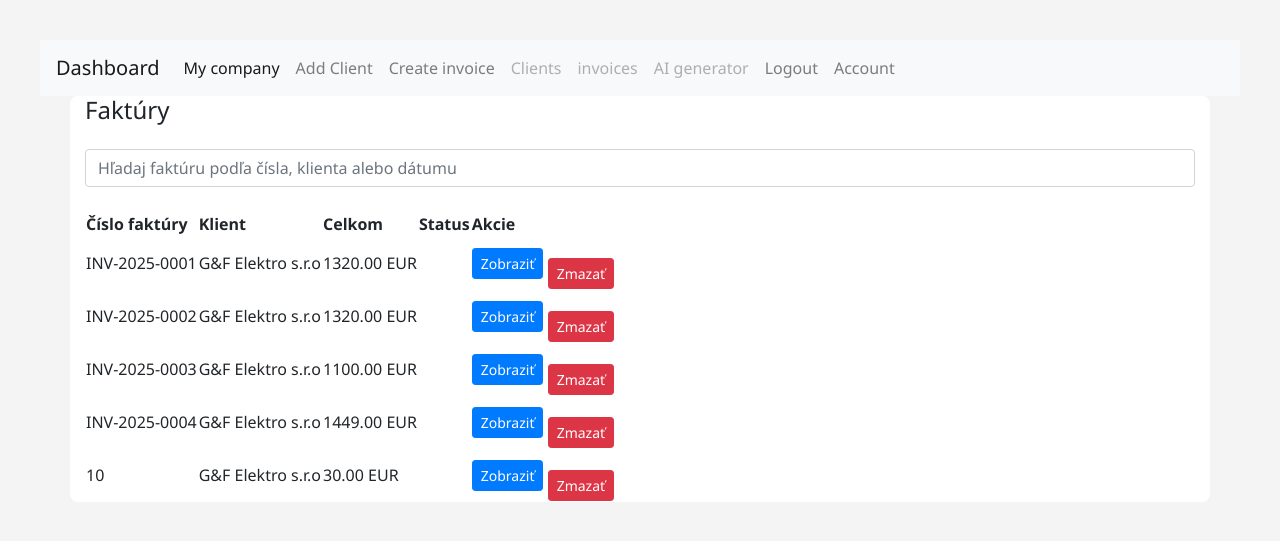
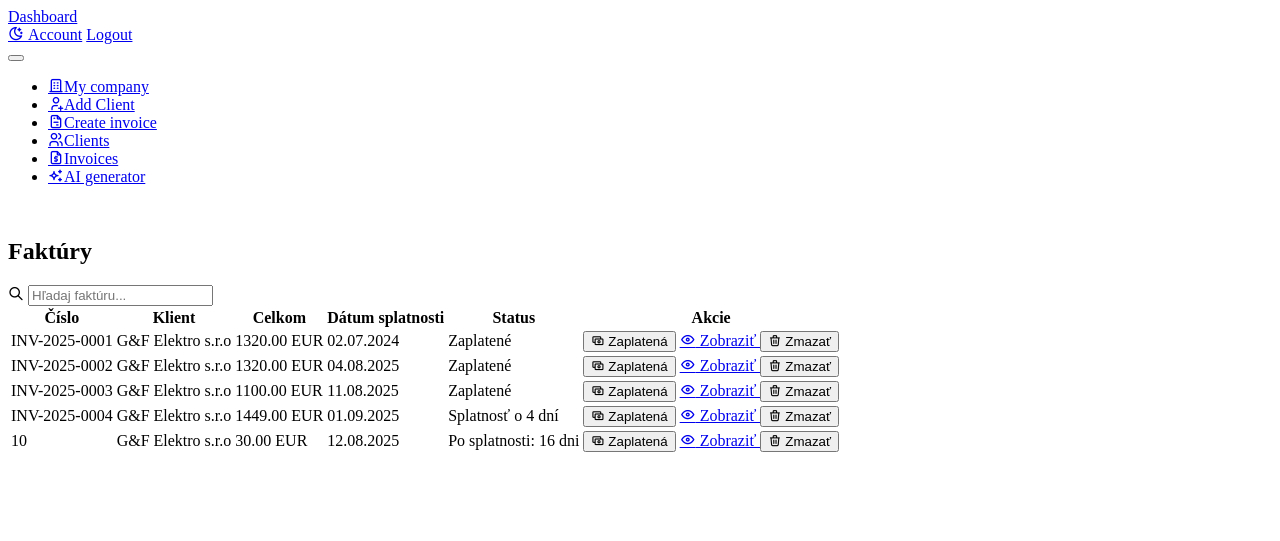
Before and after one commit to jozo252/invoice_maker, a Flask app: page /invoices in a window 1280 px wide. Shown: the top 541 px of the page. Run offline with Flask 3, Linux system fonts and the light colour scheme; a user stored in the database is signed in; some libraries are stand-ins or nearby versions.

Commit message:
status faktúr
statusy faktur funguju+graf na revenue

```diff
--- a/routes.py
+++ b/routes.py
@@ -1,5 +1,5 @@
 from flask import Blueprint, render_template, request, redirect, url_for,session, flash, send_file, abort
-from models import Client, Invoice, Company, InvoiceItem, User
+from models import Client, Invoice, Company, InvoiceItem, User, InvoiceStatus
 from datetime import datetime, timezone
 from difflib import get_close_matches
 from ai_chat import invoice_maker
@@ -10,6 +10,7 @@
 import stripe
 from dotenv import load_dotenv
 from app import CSRFProtect, csrf
+import matplotlib.pyplot as plt
 
 
 
@@ -20,8 +21,15 @@
 main = Blueprint('main', __name__)
 
 
+
+
+
+
+# Initialize Stripe with your secret key
 #stripe.api_key = os.getenv('STRIPE_SECRET_KEY')
 stripe.api_key = 'sk_test_51RkrGoR3i42rl2ZpoVRD8uvf3DXr6Efj4AnqJ3pl5n2cg7JdS1VExdqPhC6Vox6SFYM5RMj3K7rqRG61RF7wCQOI00gYHXgMSD'
+
+
 
 
 @main.route('/account')
@@ -126,6 +134,10 @@
 
 
 
+
+# Registration and Login Routes
+
+
 @main.route('/register', methods=['GET', 'POST'])
 def register():
     form = RegistrationForm()
@@ -182,10 +194,31 @@
 @login_required
 def dashboard():
     invoices = Invoice.query.filter_by(user_id=current_user.id).order_by(Invoice.date.desc()).limit(5).all()
-    return render_template('dashboard.html', invoices=invoices)
+    return render_template('dashboard.html', invoices=invoices, InvoiceStatus=InvoiceStatus)
 
 
+@main.route('/graph')
+@login_required
+def dashboard_graph():
+    invoices = Invoice.query.filter_by(user_id=current_user.id).all()
+    if not invoices:
+        return "No invoices found for graphing.", 404
 
+    dates = [invoice.date for invoice in invoices]
+    total_costs = [invoice.total_cost for invoice in invoices]
+
+    plt.figure(figsize=(10, 5))
+    plt.plot(dates, total_costs, marker='o')
+    plt.title('Total Costs Over Time')
+    plt.xlabel('Date')
+    plt.ylabel('Total Cost')
+    plt.xticks(rotation=45)
+
+    graph_path = 'static/dashboard_graph.png'
+    plt.savefig(graph_path)
+    plt.close()
+
+    return send_file(graph_path, mimetype='image/png')
 
 
 @main.route('/')
@@ -401,6 +434,33 @@
     return render_template('my_company.html', company=company)
 
 
+@main.route("/invoice/<int:id>/mark_paid", methods=["POST"])
+@login_required
+def mark_invoice_paid(id):
+    invoice = Invoice.query.filter_by(id=id, user_id=current_user.id).first_or_404()
+    invoice.status = "paid"   # assuming status is String, not Enum
+    db.session.commit()
+    flash(f"Faktúra {invoice.invoice_number} bola označená ako zaplatená.", "success")
+    return redirect(url_for("main.list_invoices"))
+
+@main.route("/invoice/<int:id>/overdue")
+@login_required
+def mark_invoice_overdue(id):
+    invoice = Invoice.query.filter_by(id=id, user_id=current_user.id).first_or_404()
+    if invoice.status == "paid":
+        flash(f"Faktúra {invoice.invoice_number} je už zaplatená a nemôže byť označená ako oneskorená.", "warning")
+        return redirect(url_for("main.list_invoices"))
+    if invoice.due_date >= datetime.now(timezone.utc).date():
+        flash(f"Faktúra {invoice.invoice_number} ešte nie je po termíne splatnosti.", "warning")
+        return redirect(url_for("main.list_invoices"))
+    # Ak je faktúra oneskorená, nastavíme status na "overdue"
+    invoice.status = "overdue"  # assuming status is String, not Enum
+    db.session.commit()
+    flash(f"Faktúra {invoice.invoice_number} bola označená ako oneskorená.", "success")
+    return redirect(url_for("main.list_invoices"))
+
+
+
 
 @main.route('/add_invoice', methods=['GET', 'POST'])
 @login_required
@@ -443,7 +503,8 @@
 
             client_id=int(request.form['client_id']),
             company_id=int(request.form['company_id']),
-            created_at=datetime.now(timezone.utc)
+            created_at=datetime.now(timezone.utc),
+            status=InvoiceStatus.unpaid  # Default status
         )
 
         db.session.add(invoice)
@@ -493,7 +554,12 @@
 @main.route('/invoices')
 @login_required
 def list_invoices():
-    return render_template('invoices.html', invoices=Invoice.query.filter_by(user_id=current_user.id).all())
+    invoices = Invoice.query.filter_by(user_id=current_user.id).all()
+    return render_template(
+        'invoices.html',
+        invoices=invoices,
+        InvoiceStatus=InvoiceStatus  # tu pošleš enum do šablóny
+    )
 
 @main.route('/ai_invoice', methods=['GET', 'POST'])
 @login_required
--- a/templates/base.html
+++ b/templates/base.html
@@ -1,165 +1,98 @@
 <!DOCTYPE html>
-<html lang="en">
+<html lang="en" data-bs-theme="light">
 <head>
-<link rel="stylesheet" href="https://cdn.jsdelivr.net/npm/bootstrap@4.0.0/dist/css/bootstrap.min.css" integrity="sha384-Gn5384xqQ1aoWXA+058RXPxPg6fy4IWvTNh0E263XmFcJlSAwiGgFAW/dAiS6JXm" crossorigin="anonymous">
-<link rel="stylesheet" href="https://cdnjs.cloudflare.com/ajax/libs/font-awesome/6.4.0/css/all.min.css">
+  <meta charset="UTF-8" />
+  <meta name="viewport" content="width=device-width,initial-scale=1" />
+  <title>{% block title %}App{% endblock %}</title>
 
-    <meta charset="UTF-8">
-    <meta name="viewport" content="width=device-width, initial-scale=1.0">
-    <title>Document</title>
-<style>
+  <!-- Tabler 1.4.0 -->
+  <link href="https://cdn.jsdelivr.net/npm/@tabler/core@1.4.0/dist/css/tabler.min.css" rel="stylesheet">
+  <link href="https://cdn.jsdelivr.net/npm/@tabler/icons-webfont@latest/tabler-icons.min.css" rel="stylesheet">
 
-     body {
-            font-family: 'Segoe UI', sans-serif;
-            background: #f4f4f4;
-            padding: 40px;
-        }
-        .container {
-            margin: auto;
-            background: #fff;
-            border-radius: 8px;
-        }
-        h1 {
-            margin-bottom: 20px;
-        }
-        label {
-            display: block;
-            margin-top: 15px;
-            font-weight: bold;
-        }
-        input {
-            width: 100%;
-            padding: 8px;
-            margin-top: 5px;
-            border-radius: 4px;
-            border: 1px solid #ccc;
-        }
-        button {
-            margin-top: 20px;
-            padding: 10px 20px;
-            background: #007bff;
-            border: none;
-            color: white;
-            border-radius: 4px;
-            cursor: pointer;
-        }
-        button:hover {
-            background: #0056b3;
-        }
-        .clients-list {
-            margin-top: 50px;
-        }
-        .client {
-            border-bottom: 1px solid #ddd;
-        }
-        .client:last-child {
-            border-bottom: none;
-        }
+  <style>
+    /* Žádné tvrdé barvy – použijeme Tabler proměnné, aby fungoval dark mode */
+    body { background: var(--tblr-bg-surface); }
 
-
-
-        .header {
-            display: flex;
-            justify-content: space-between;
-        }
-
-        h1 {
-            font-size: 24px;
-            margin-bottom: 20px;
-        }
-        .info p, .company p, .client p {
-            margin: 5px 0;
-        }
-        .details {
-            width: 100%;
-            border-collapse: collapse;
-            margin: 30px 0;
-        }
-        .details th, .details td {
-            padding: 10px;
-            border: 1px solid #ddd;
-        }
-        .details th {
-            background-color: #f0f0f0;
-            text-align: left;
-        }
-        .total {
-            text-align: right;
-            font-size: 18px;
-            font-weight: bold;
-        }
-        .footer {
-            text-align: center;
-            color: #888;
-            font-size: 12px;
-            margin-top: 40px;
-        }
-        .signature-section {
-            margin-top: 60px;
-        }
-        .signature-row {
-            display: flex;
-            justify-content: space-between;
-            margin-top: 40px;
-        }
-        .signature-block {
-            width: 45%;
-            text-align: left;
-        }
-        .signature-line {
-            margin-top: 40px;
-            border-bottom: 1px solid #000;
-            height: 2px;
-        }
-    </style>
-</style>
+    /* Volitelně: sjednocený povrch můžeš dělat kartami, ne custom pozadím */
+    .content-wrap { /* jen odsazení kontejneru */
+      padding-top: 1rem;
+      padding-bottom: 1rem;
+    }
+  </style>
 </head>
 <body>
-<nav class="navbar navbar-expand-lg navbar-light bg-light">
-  <a class="navbar-brand" href="/dashboard">Dashboard</a>
-  <button class="navbar-toggler" type="button" data-toggle="collapse" data-target="#navbarNav" aria-controls="navbarNav" aria-expanded="false" aria-label="Toggle navigation">
-    <span class="navbar-toggler-icon"></span>
-  </button>
-  <div class="collapse navbar-collapse" id="navbarNav">
-    <ul class="navbar-nav">
-      <li class="nav-item active">
-        <a class="nav-link" href="/my_company">My company <span class="sr-only">(current)</span></a>
-      </li>
-      <li class="nav-item">
-        <a class="nav-link" href="/add_client">Add Client</a>
-      </li>
-      <li class="nav-item">
-        <a class="nav-link" href="/add_invoice">Create invoice</a>
-      </li>
-      <li class="nav-item">
-        <a class="nav-link disabled" href="/clients">Clients</a>
-      </li>
-      <li class="nav-item">
-        <a class="nav-link disabled" href="/invoices">invoices</a>
-      </li>
-      <li class="nav-item">
-        <a class="nav-link disabled" href="/ai_invoice">AI generator</a>
-      </li>
-    <li class="nav-item">
-  <a class="nav-link" href="{{ url_for('main.logout') }}">Logout</a>
-      </li>
+  <div class="page">
+    <!-- Navbar -->
+    <header class="navbar navbar-expand-md navbar-light border-bottom d-print-none">
+      <div class="container-xl">
+        <a class="navbar-brand" href="/dashboard">
+          <span class="navbar-brand-text">Dashboard</span>
+        </a>
 
-     <li class="nav-item">
-  <a class="nav-link" href="{{ url_for('main.account') }}">Account</a>
-      </li>
+        <div class="navbar-nav flex-row order-md-last">
+          <!-- Theme toggle -->
+          <a href="#" class="nav-link px-2" id="theme-toggle" title="Toggle theme" aria-label="Toggle theme">
+            <i class="ti ti-moon-stars"></i>
+          </a>
+          <a class="nav-link px-2" href="{{ url_for('main.account') }}">Account</a>
+          <a class="nav-link px-2" href="{{ url_for('main.logout') }}">Logout</a>
+        </div>
 
+        <button class="navbar-toggler" type="button" data-bs-toggle="collapse" data-bs-target="#navbar-menu">
+          <span class="navbar-toggler-icon"></span>
+        </button>
 
-    </ul>
+        <div class="collapse navbar-collapse" id="navbar-menu">
+          <ul class="navbar-nav">
+            <li class="nav-item"><a class="nav-link" href="/my_company"><i class="ti ti-building"></i><span class="ms-2">My company</span></a></li>
+            <li class="nav-item"><a class="nav-link" href="/add_client"><i class="ti ti-user-plus"></i><span class="ms-2">Add Client</span></a></li>
+            <li class="nav-item"><a class="nav-link" href="/add_invoice"><i class="ti ti-file-invoice"></i><span class="ms-2">Create invoice</span></a></li>
+            <li class="nav-item"><a class="nav-link" href="/clients"><i class="ti ti-users"></i><span class="ms-2">Clients</span></a></li>
+            <li class="nav-item"><a class="nav-link" href="/invoices"><i class="ti ti-file-dollar"></i><span class="ms-2">Invoices</span></a></li>
+            <li class="nav-item"><a class="nav-link" href="/ai_invoice"><i class="ti ti-sparkles"></i><span class="ms-2">AI generator</span></a></li>
+          </ul>
+        </div>
+      </div>
+    </header>
+
+    <!-- Content -->
+    <div class="page-wrapper">
+      <div class="container-fluid content-wrap">
+        <!-- Používej karty místo vlastních bílých boxů -->
+        <div class="card card-body">
+          {% block content %}{% endblock %}
+        </div>
+      </div>
+    </div>
   </div>
-</nav>
 
-  <div class="container">
-      {% block content %}
-      {% endblock %}
-    </div>
+  <!-- Tabler JS -->
+  <script src="https://cdn.jsdelivr.net/npm/@tabler/core@1.4.0/dist/js/tabler.min.js"></script>
 
-<script src="https://code.jquery.com/jquery-3.2.1.slim.min.js" integrity="sha384-KJ3o2DKtIkvYIK3UENzmM7KCkRr/rE9/Qpg6aAZGJwFDMVNA/GpGFF93hXpG5KkN" crossorigin="anonymous"></script>
-<script src="https://cdn.jsdelivr.net/npm/popper.js@1.12.9/dist/umd/popper.min.js" integrity="sha384-ApNbgh9B+Y1QKtv3Rn7W3mgPxhU9K/ScQsAP7hUibX39j7fakFPskvXusvfa0b4Q" crossorigin="anonymous"></script>
-<script src="https://cdn.jsdelivr.net/npm/bootstrap@4.0.0/dist/js/bootstrap.min.js" integrity="sha384-JZR6Spejh4U02d8jOt6vLEHfe/JQGiRRSQQxSfFWpi1MquVdAyjUar5+76PVCmYl" crossorigin="anonymous"></script>
+  <!-- Theme toggler: light/dark, s perzistencí -->
+  <script>
+    (function(){
+      const KEY = 'theme'; // 'light' | 'dark' | 'auto'
+      const root = document.documentElement;
+      const apply = (mode) => {
+        if (mode === 'auto') {
+          const prefersDark = window.matchMedia('(prefers-color-scheme: dark)').matches;
+          root.setAttribute('data-bs-theme', prefersDark ? 'dark' : 'light');
+        } else {
+          root.setAttribute('data-bs-theme', mode);
+        }
+      };
+      apply(localStorage.getItem(KEY) || 'light');
+      document.getElementById('theme-toggle')?.addEventListener('click', (e)=>{
+        e.preventDefault();
+        const cur = root.getAttribute('data-bs-theme') || 'light';
+        const next = cur === 'light' ? 'dark' : 'light';
+        localStorage.setItem(KEY, next);
+        apply(next);
+      });
+      // Pokud chceš AUTO reagující na systém, nastav initial na 'auto' a odkomentuj:
+      // window.matchMedia('(prefers-color-scheme: dark)').addEventListener('change', ()=> apply(localStorage.getItem(KEY) || 'auto'));
+    })();
+  </script>
 </body>
 </html>
--- a/templates/invoices.html
+++ b/templates/invoices.html
@@ -1,68 +1,84 @@
 {% extends "base.html" %}
-
 {% block title %}Faktúry{% endblock %}
 
-{% block styles %}
-<style>
-  /* Escapes any .container max-width */
-  .full-bleed {
-    width: 100vw;
-    margin-left: calc(50% - 50vw);
-    margin-right: calc(50% - 50vw);
-  }
-
-  .invoices-wrap {
-    padding: 0 24px; /* keep some breathing room on wide screens */
-  }
-
-  table { width: 100%; border-collapse: collapse; }
-  th, td { padding: 12px; border-bottom: 1px solid #ddd; text-align: left; }
-  th { background: #f8f9fa; }
-  .btn { margin-right: 6px; }
-
-
-
-</style>
-{% endblock %}
-
 {% block content %}
-<div class="full-bleed">
-  <div class="invoices-wrap">
-    <h1 class="mb-4">Faktúry</h1>
-
-    <input type="text" id="invoiceSearch" class="form-control mb-4"
-           placeholder="Hľadaj faktúru podľa čísla, klienta alebo dátumu">
+<div class="card">
+  <div class="card-header">
+    <div class="row w-100 align-items-center">
+      <div class="col">
+        <h2 class="card-title mb-0">Faktúry</h2>
+      </div>
+      <div class="col-auto ms-auto">
+        <div class="input-icon">
+          <span class="input-icon-addon"><i class="ti ti-search"></i></span>
+          <input id="invoiceSearch" type="text" class="form-control" placeholder="Hľadaj faktúru...">
+        </div>
+      </div>
+    </div>
+  </div>
 
   {% if message %}
-      <div class="alert alert-success">{{ message }}</div>
+    <div class="alert alert-success m-3">{{ message }}</div>
   {% endif %}
 
   {% if invoices %}
   <div class="table-responsive">
-      <table>
+    <table class="table table-vcenter">
       <thead>
         <tr>
-            <th>Číslo faktúry</th>
+          <th>Číslo</th>
           <th>Klient</th>
-            <th>Celkom</th>
+          <th class="text-end">Celkom</th>
+          <th>Dátum splatnosti</th>
           <th>Status</th>
-            <th>Akcie</th>
+          <th class="text-nowrap">Akcie</th>
         </tr>
       </thead>
       <tbody id="invoicesList">
         {% for invoice in invoices %}
         <tr>
-            <td>{{ invoice.invoice_number }}</td>
-            <td>{{ invoice.client.name }}</td>
-            <td>{{ "%.2f"|format(invoice.total_cost) }} {{ invoice.currency }}</td>
-            <td><!-- Status placeholder --></td>
+          <td class="text-nowrap">{{ invoice.invoice_number }}</td>
+          <td class="text-truncate">{{ invoice.client.name }}</td>
+          <td class="text-end">{{ "%.2f"|format(invoice.total_cost) }} {{ invoice.currency }}</td>
+
           <td>
-              <a href="{{ url_for('main.view_invoice', invoice_id=invoice.id) }}" class="btn btn-primary btn-sm">Zobraziť</a>
+          {{ invoice.due_date.strftime('%d.%m.%Y') }}
+          </td>
+          <td>
+          {% if invoice.status == InvoiceStatus.paid %}
+              <span class="badge bg-success">Zaplatené</span>
+          {% elif invoice.is_overdue %}
+              <span class="badge bg-danger">Po splatnosti: {{ invoice.days_overdue }} dni</span>
+          {% else %}
+              <span class="badge bg-warning">Splatnosť o {{ invoice.days_until_due }} dní</span>
+          {% endif %}
+                  </td>
+
+
+
+
+          <td class="text-nowrap">
+
+
+          <form method="POST" action="{{ url_for('main.mark_invoice_paid', id=invoice.id) }}" style="display:inline;">
+            <input type="hidden" name="csrf_token" value="{{ csrf_token() }}">
+            <button type="submit" class="btn btn-sm btn-primary">
+              <i class="ti ti-cash"></i> Zaplatená
+            </button>
+          </form>
+
+
+
+            <a href="{{ url_for('main.view_invoice', invoice_id=invoice.id) }}" class="btn btn-sm btn-primary">
+              <i class="ti ti-eye"></i> Zobraziť
+            </a>
+
+
             <form method="POST" action="{{ url_for('main.delete_invoice', invoice_id=invoice.id) }}" style="display:inline;">
               <input type="hidden" name="csrf_token" value="{{ csrf_token() }}">
-                <button type="submit" class="btn btn-danger btn-sm"
+              <button type="submit" class="btn btn-sm btn-danger"
                 onclick="return confirm('Ste si istý, že chcete zmazať túto faktúru?');">
-                  Zmazať
+                <i class="ti ti-trash"></i> Zmazať
               </button>
             </form>
           </td>
@@ -72,11 +88,10 @@
     </table>
   </div>
   {% else %}
-      <p>Žiadne faktúry.</p>
+    <div class="card-body">
+      <p class="text-secondary">Žiadne faktúry.</p>
+    </div>
   {% endif %}
-  </div>
-
-
 </div>
 
 <script>
```
Also changed, not shown: migrations/versions/d23fadfd7594_.py (added, +34 -0 lines), models.py (+24 -2 lines), retrydb.py (added, +13 -0 lines), templates/dashboard.html (+24 -2 lines), instance/invoices.db, static/dashboard_graph.png (added). Lines whose indentation alone changed are shown as unchanged.
